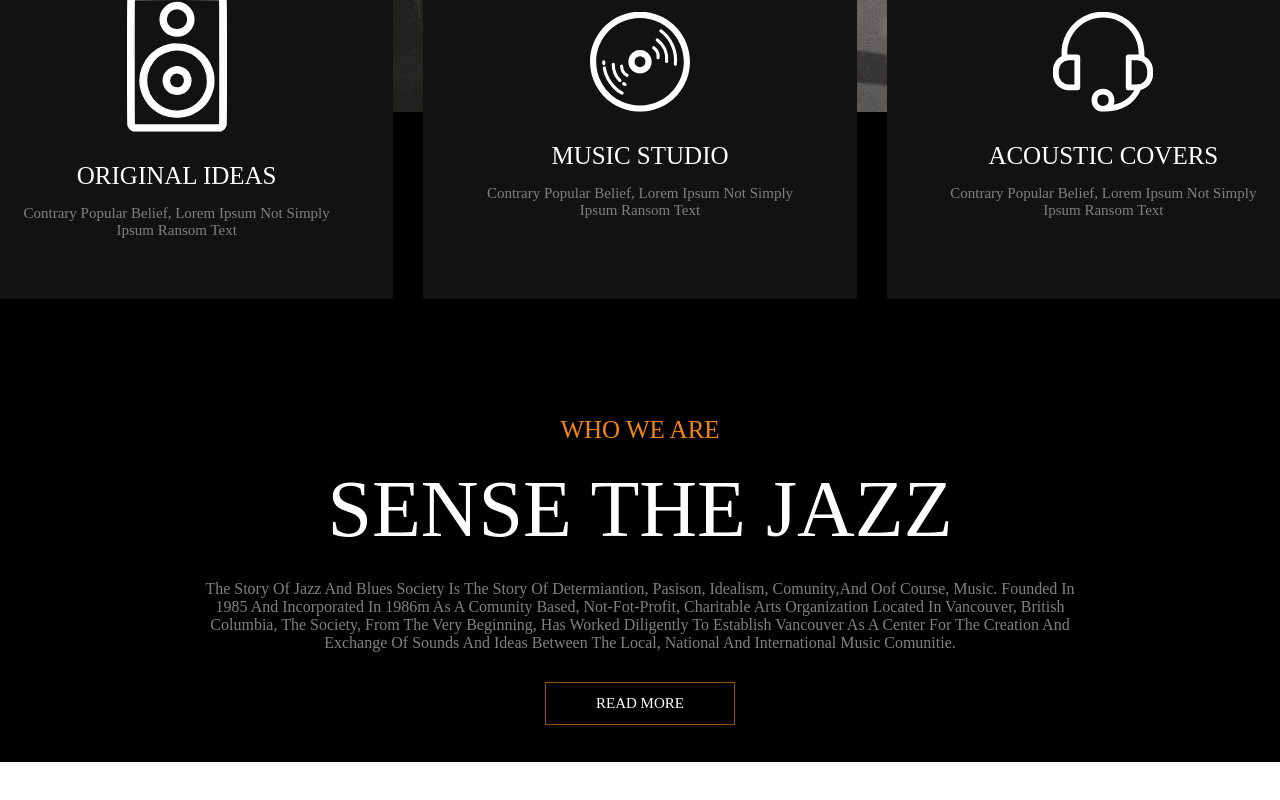
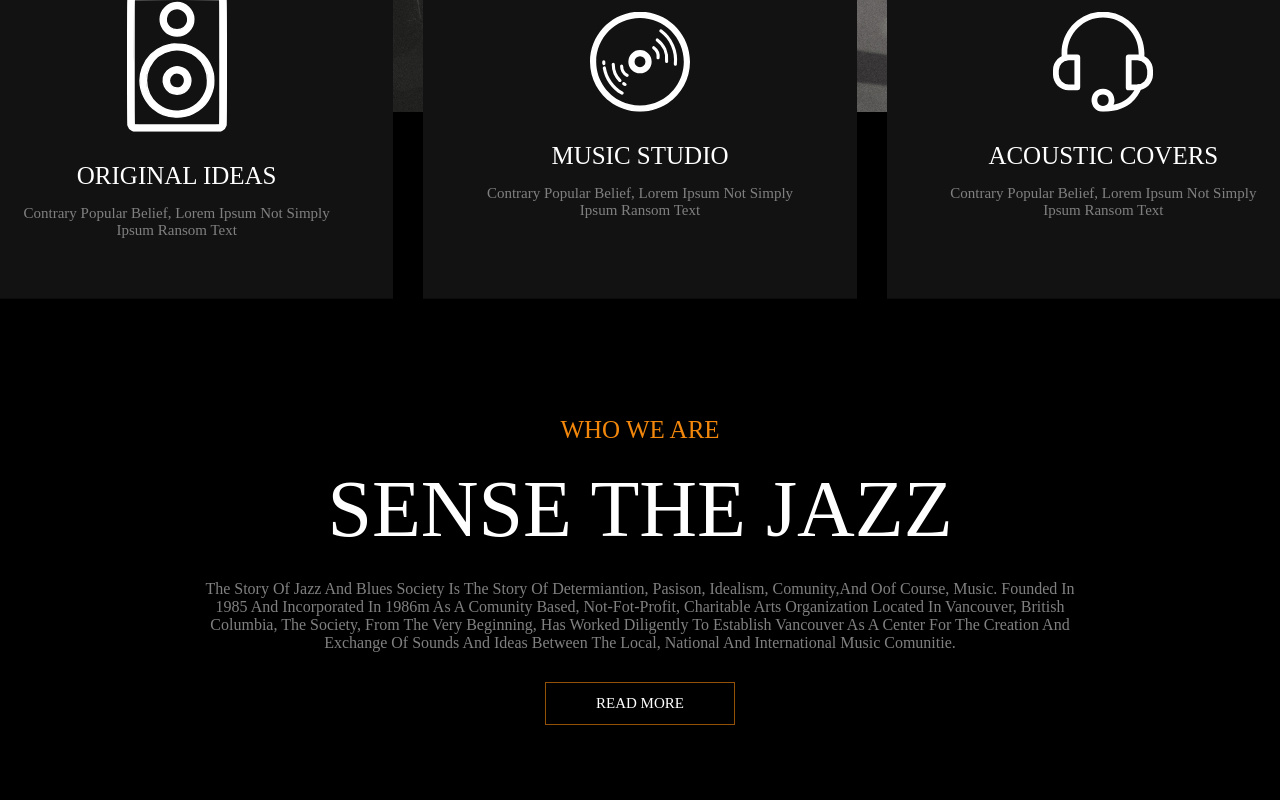
Before and after one commit to CalinCretu/proj-html-vuejs, a Vue app: page / in a window 1280 px wide. Shown: the part 661-1461 px from the top of the page. Before the commit the page ends 1423 px from the top, so only its background shows below. Built offline with nearby package versions, Linux system fonts and the light colour scheme; a web font is replaced by a local one.

Commit message:
ADD - Section1_capitalized

```diff
--- a/src/components/HeroCards.vue
+++ b/src/components/HeroCards.vue
@@ -46,8 +46,6 @@ export default {
   transform: translate(-50%, -50%);
   left: 50%;
 
-
-
   .cards {
     display: grid;
     grid-template-columns: 1fr 1fr 1fr;
--- a/src/components/Section1.vue
+++ b/src/components/Section1.vue
@@ -29,6 +29,7 @@ export default {
 .container {
   width: 900px;
   margin: 0 auto;
+  padding-bottom: 60px;
   text-align: center;
   color: white;
   margin-top: 300px;
```
